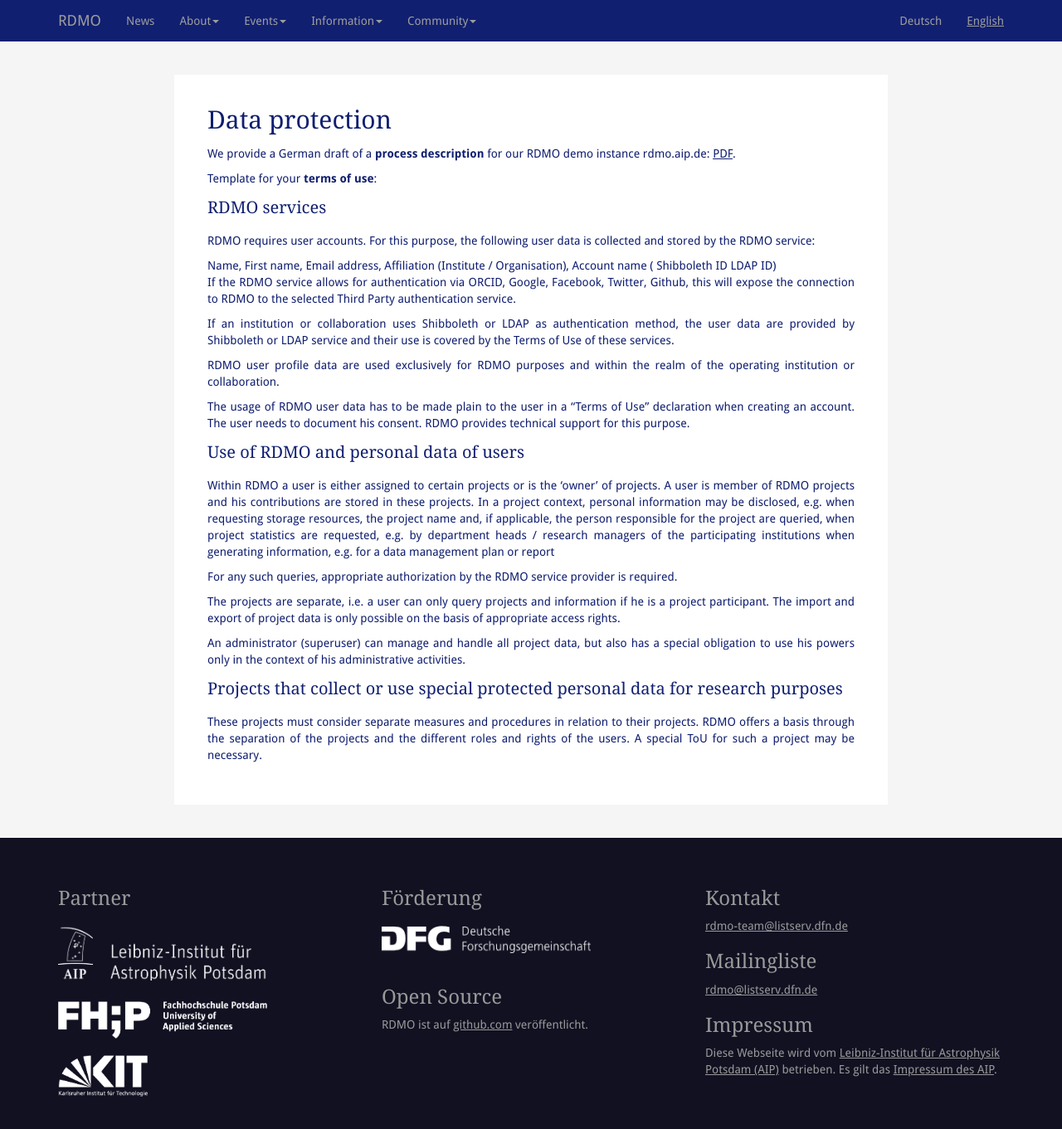
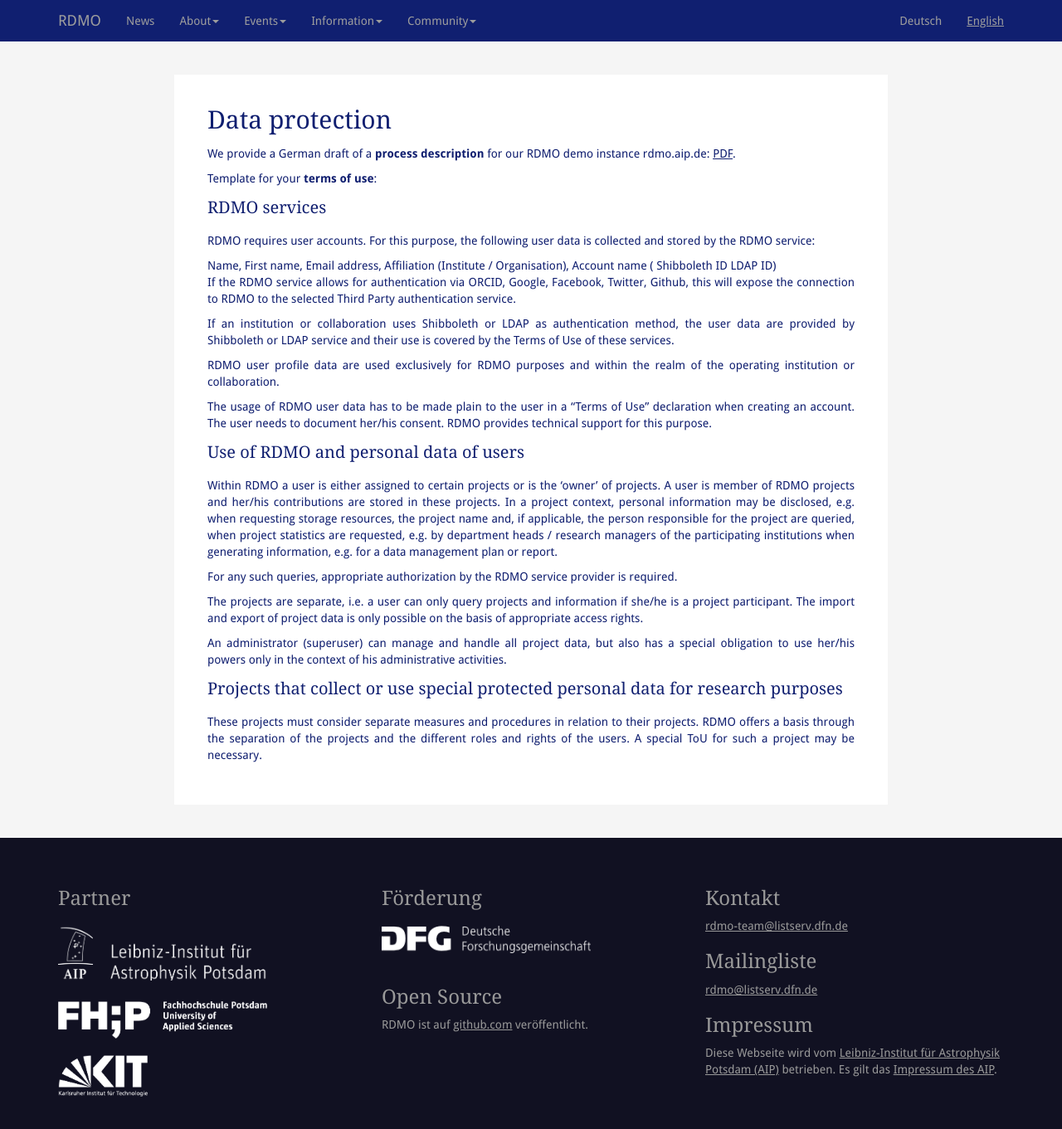
Before and after one commit to rdmorganiser/rdmorganiser.github.io, a Jekyll site: the page built from en/protection.md, in a window 1280 px wide and 1362 px high. Shown: the whole window at 83% size. Built offline with Jekyll 4.4.1, drawn with Linux system fonts in a browser that asks for light colours; our own code applies the rules of GitHub Pages for plain Markdown files.

Commit message:
genderized

```diff
--- a/en/protection.md
+++ b/en/protection.md
@@ -19,29 +19,29 @@
 
 Name, First name, Email address, Affiliation (Institute / Organisation), Account name ( || Shibboleth ID || LDAP ID)
 
-If the RDMO service allows for authentication via ORCID, Google, Facebook, Twitter, Github,  this will expose the connection to RDMO to the selected Third Party authentication service.
+If the RDMO service allows for authentication via ORCID, Google, Facebook, Twitter, Github, this will expose the connection to RDMO to the selected Third Party authentication service.
 
 If an institution or collaboration uses Shibboleth or LDAP as authentication method, the user data are provided by Shibboleth or LDAP service and their use is covered by the Terms of Use of these services.
 
 RDMO user profile data are used exclusively for RDMO purposes and within the realm of the operating institution or collaboration.
 
-The usage of RDMO user data  has to be made plain to the user in a "Terms of Use" declaration when creating an account. The user needs to document his consent. RDMO provides technical support for this purpose.
+The usage of RDMO user data has to be made plain to the user in a "Terms of Use" declaration when creating an account. The user needs to document her/his consent. RDMO provides technical support for this purpose.
 
 
 Use of RDMO and personal data of users
 ---------------------------------------------------------
 
-Within RDMO a user is either assigned to certain projects or is the 'owner' of projects. A user is member of RDMO projects and his contributions are stored in these projects. In a project context, personal information may be disclosed, e.g.
+Within RDMO a user is either assigned to certain projects or is the 'owner' of projects. A user is member of RDMO projects and her/his contributions are stored in these projects. In a project context, personal information may be disclosed, e.g.
 when requesting storage resources, the project name and, if applicable, the person responsible for the project are queried,
 when project statistics are requested, e.g. by department heads / research managers of the participating institutions
-when generating information, e.g. for a data management plan or report
+when generating information, e.g. for a data management plan or report.
 
 For  any such queries, appropriate authorization by the RDMO service provider is required.
 
-The projects are separate, i.e. a user can only query projects and information if he is a project participant.
+The projects are separate, i.e. a user can only query projects and information if she/he is a project participant.
 The import and export of project data is only possible on the basis of appropriate access rights.
 
-An administrator (superuser) can manage and handle all project data, but also has a special obligation to use his powers only in the context of his administrative activities.
+An administrator (superuser) can manage and handle all project data, but also has a special obligation to use her/his powers only in the context of his administrative activities.
 
 
 Projects that collect or use special protected personal data for research purposes
```
